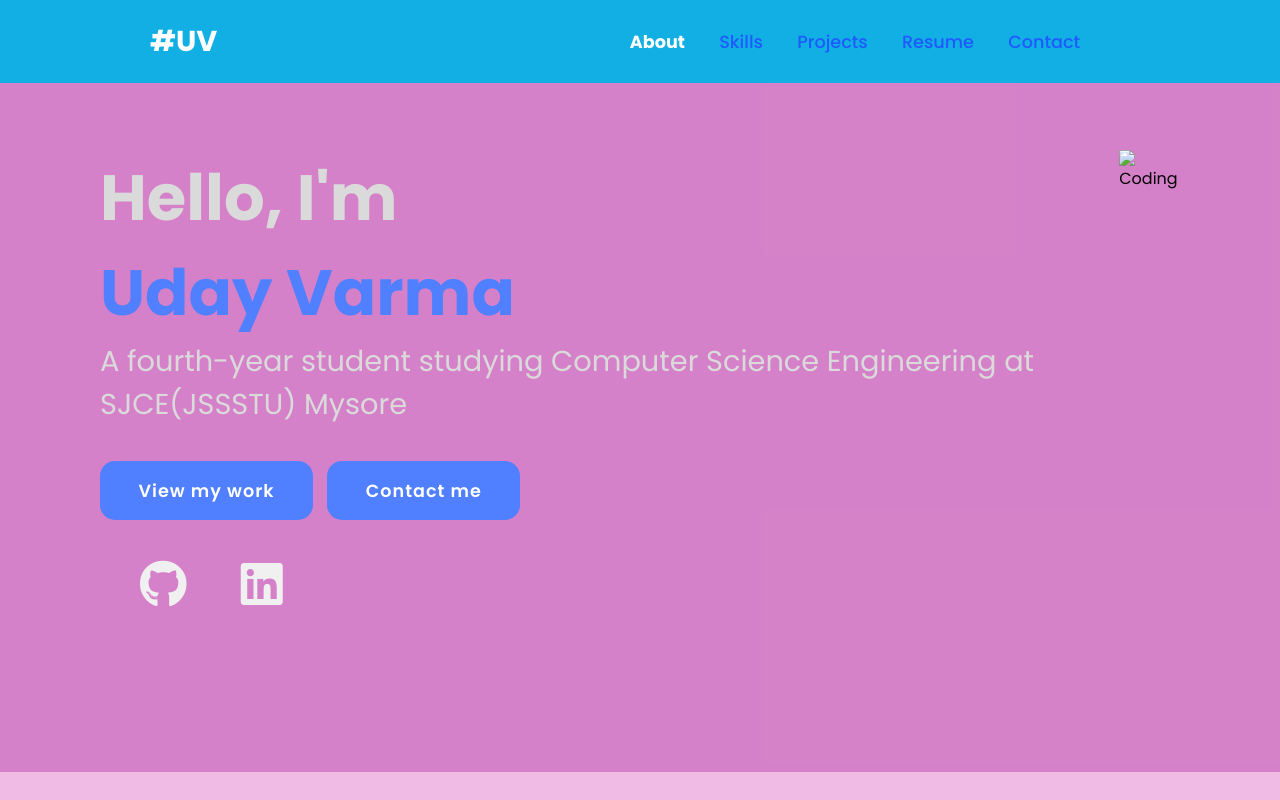
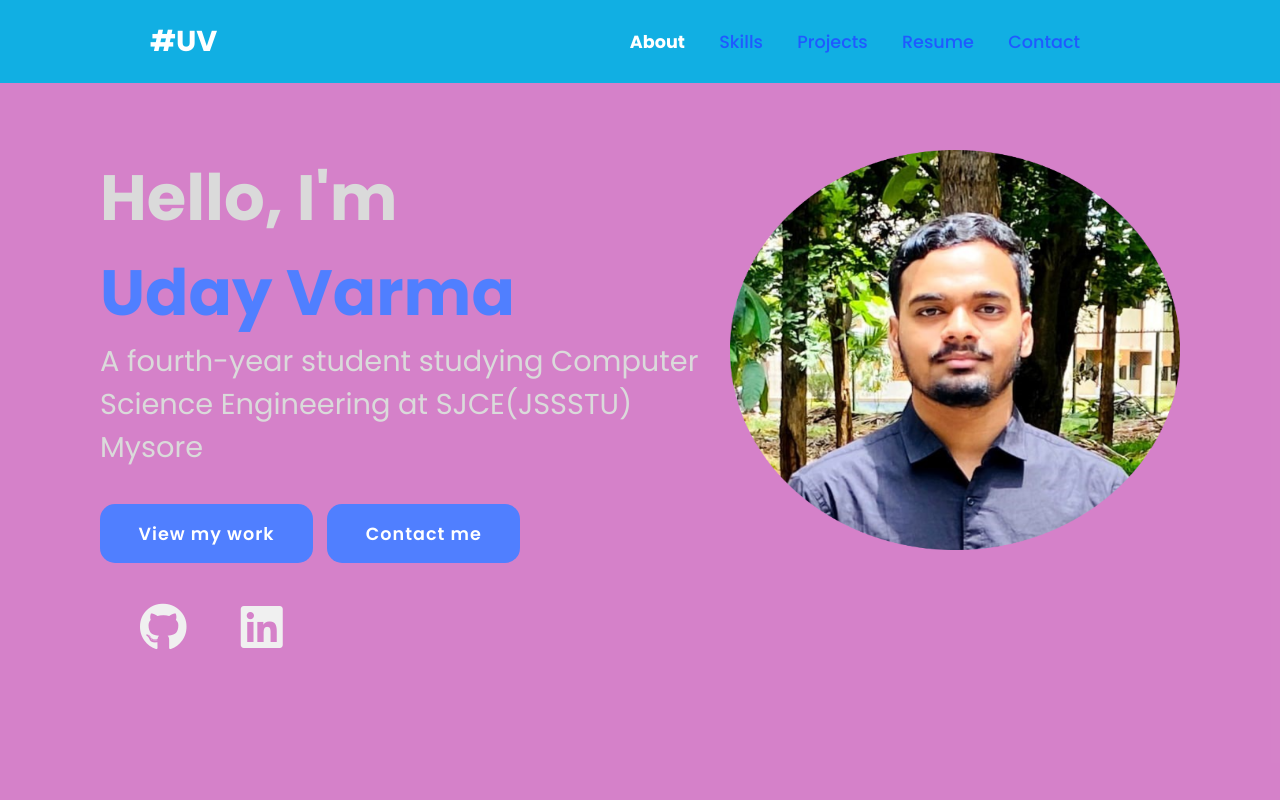
Before and after one commit to uday290302/CodSoft-WebDevelopment-internship-Task-1-Portfolio, a plain HTML site: page index.html in a window 1280 px wide. Shown: the top 800 px of the page. Drawn offline with Linux system fonts and the light colour scheme.

Commit message:
Update index.html

```diff
--- a/index.html
+++ b/index.html
@@ -40,7 +40,7 @@
             </div>
         </div>
         <div class="col-6 ps-5">
-            <img src="Images/recent-image-fotor-20231002112752.png" alt="Coding" class="pt-1 ps-5" width="450px" height="400px">
+            <img src="recent-image-fotor-20231002112752.png" alt="Coding" class="pt-1 ps-5" width="450px" height="400px">
         </div>
     </section>
 
```
